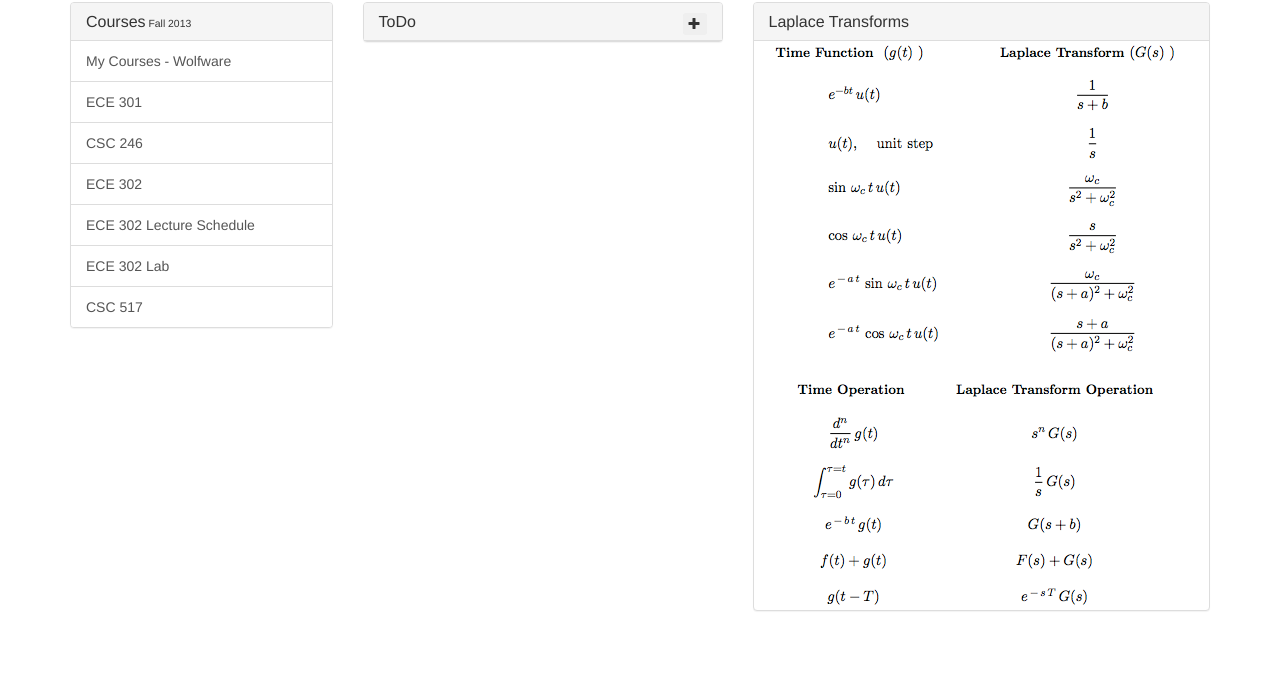
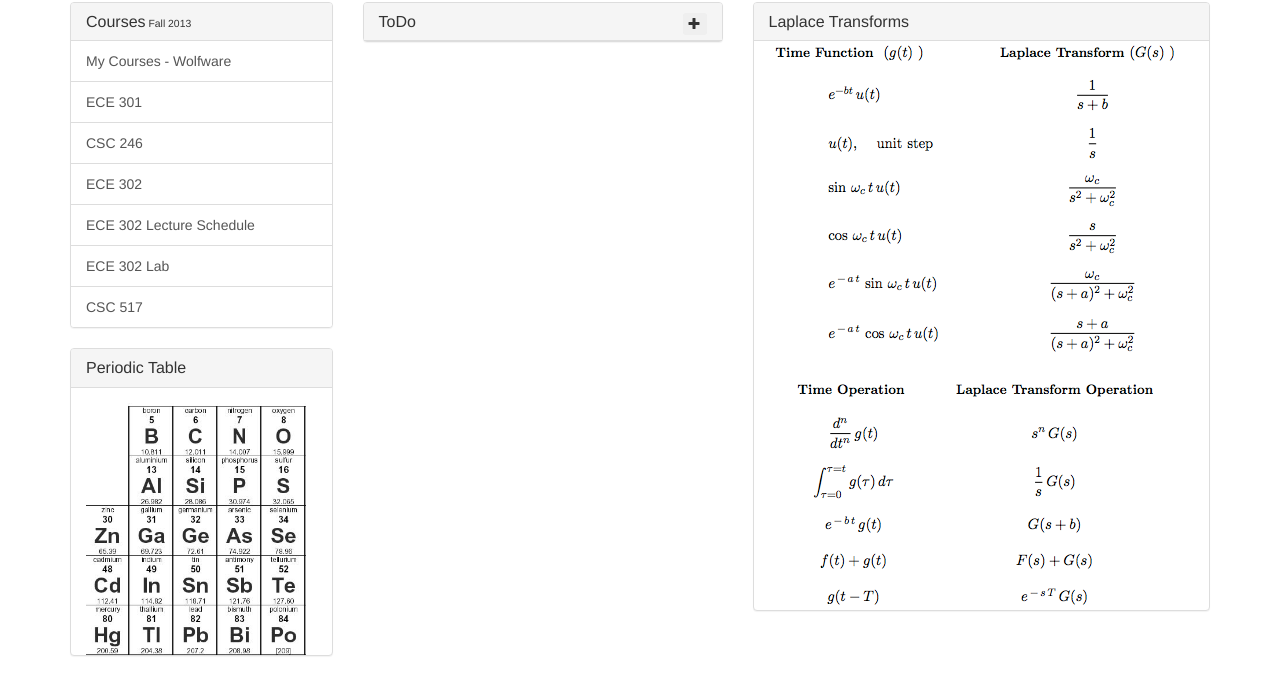
Before and after one commit to akofink/utility_page, a plain HTML site: page index.html in a window 1280 px wide. Shown: the part 68-762 px from the top of the page. Drawn offline with nearby package versions, Linux system fonts and the light colour scheme.

Commit message:
Add columns 2-6 of the periodic table

```diff
--- a/index.html
+++ b/index.html
@@ -48,6 +48,18 @@
               <a href='http://www.csc.ncsu.edu/faculty/efg/517/f13/', target='_blank', class='list-group-item'>CSC 517</a>
             </ul>
           </div>
+
+          <div class='panel panel-default'>
+            <div class='panel-heading'>
+              <h3
+                class='panel-title'>Periodic Table</h3>
+            </div>
+
+            <div
+              class='container'>
+              <img src='assets/periodic_table.png' width='220px'>
+            </div>
+          </div>
         </div>
 
         <div class='col-md-4 todo-col'>
```
Also changed, not shown: assets/periodic_table.png (added).
